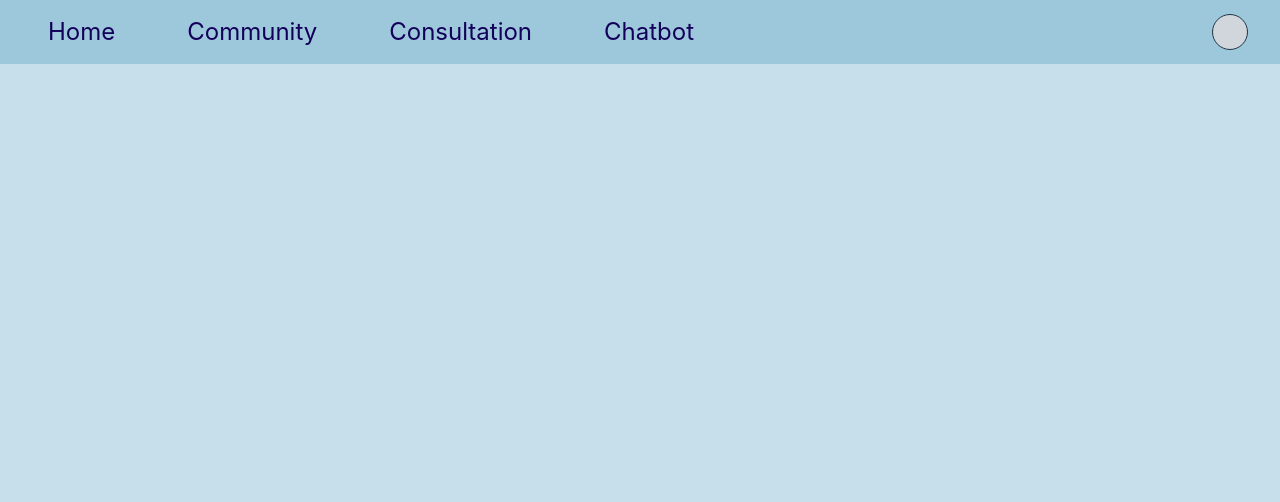
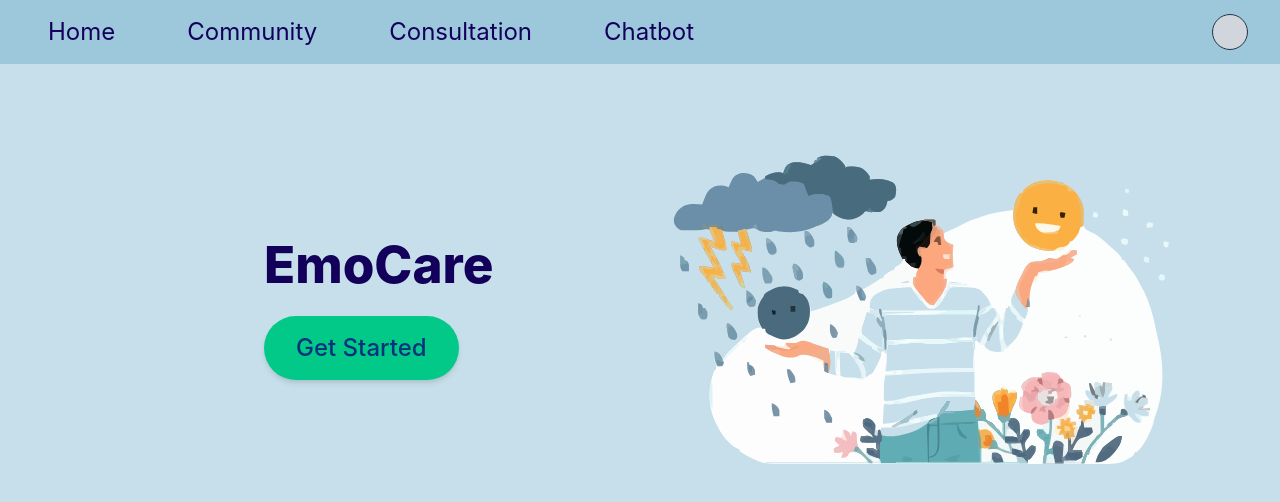
Before and after one commit to Kholil-Asjaduddin/EmoCare, a React (Vite) app in the folder frontend/: page / in a window 1280 px wide. Shown: the top 502 px of the page. Built offline with nearby package versions, Linux system fonts and the light colour scheme; no server answers.

Commit message:
feat: add protected route

```diff
--- a/frontend/src/App.jsx
+++ b/frontend/src/App.jsx
@@ -1,11 +1,10 @@
 import { BrowserRouter as Router, Routes, Route } from "react-router-dom";
 
-import LandingPage from "./components/LandingPage/LandingPage";
+import ProtectedRoute from "./components/ProtectedRoute";
 import SignupPage from "./components/SignupPage/SignupPage";
 import SelectRolePage from "./components/SelectRolePage/SelectRolePage";
 import LoginPage from "./components/LoginPage/LoginPage";
 import ProfilePage from "./components/ProfilePage/ProfilePage";
-import HomePage from "./components/HomePage/HomePage";
 import ContentPage from "./components/ContentPage/ContentPage";
 import CommunityPage from "./components/CommunityPage/CommunityPage";
 import CommunityConvoPage from "./components/CommunityConvoPage/CommunityConvoPage";
@@ -29,8 +28,9 @@ function App() {
       <Navbar />
       <main className="flex flex-col items-center w-screen h-full">
         <Routes>
-          {/* route to /landing */}
-          <Route path="/landing" element={<LandingPage />} />
+          {/* route to landing or home page */}
+          <Route path="/" element={<ProtectedRoute />} />
+
           {/* route to /signup */}
           <Route path="/signup" element={<SignupPage />} />
           {/* route to /selectrole */}
@@ -43,8 +43,6 @@ function App() {
           <Route path="/login" element={<LoginPage />} />
           {/* route to /profile */}
           <Route path="/profile" element={<ProfilePage />} />
-          {/* route to /home */}
-          <Route path="/home" element={<HomePage />} />
            {/* route to /content */}
           <Route path="/content" element={<ContentPage />} />
           {/* route to /community */}
--- /dev/null
+++ b/frontend/src/components/ProtectedRoute.jsx
@@ -0,0 +1,19 @@
+import { useEffect, useState } from "react";
+import { getAuth, onAuthStateChanged } from "firebase/auth";
+import LandingPage from "./LandingPage/LandingPage";
+import HomePage from "./HomePage/HomePage";
+
+const ProtectedRoute = () => {
+  const [user, setUser] = useState(null);
+  const auth = getAuth();
+
+  useEffect(() => {
+    onAuthStateChanged(auth, (loggedInUser) => {
+      setUser(loggedInUser);
+    });
+  }, [auth]); // Tambahkan 'auth' agar sesuai dengan ESLint
+
+  return user ? <HomePage /> : <LandingPage />;
+};
+
+export default ProtectedRoute;
```
